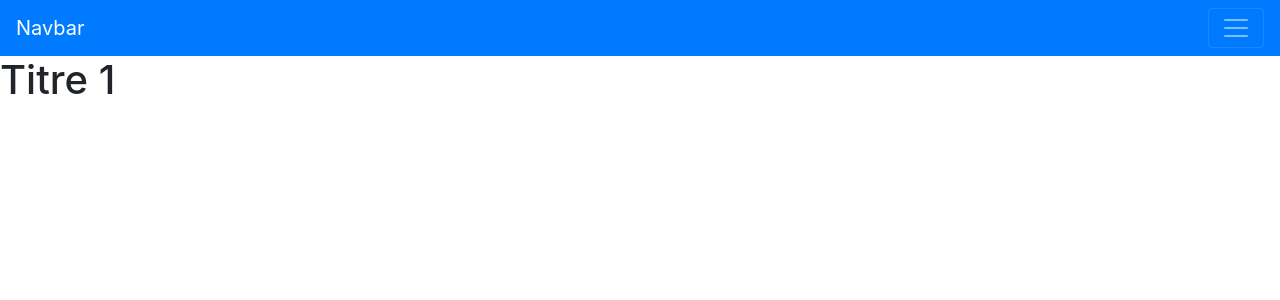
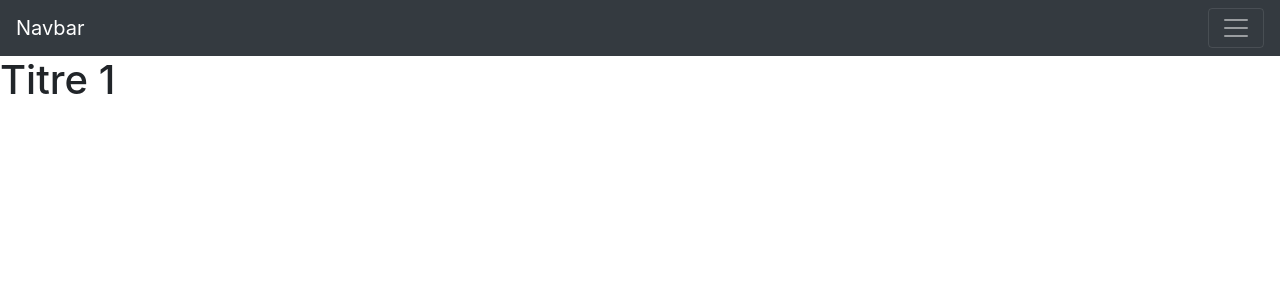
Before and after one commit to RLStrug/RapidPurpleTurtle, a PHP site: page / in a window 1280 px wide. Shown: the top 300 px of the page. Run offline with PHP 8.4, Linux system fonts and the light colour scheme.

Commit message:
boostrap

```diff
--- a/index.php
+++ b/index.php
@@ -11,7 +11,7 @@
 
   <body>
 
-<nav class="navbar navbar-dark bg-primary">
+<nav class="navbar navbar-dark bg-dark">
   <a class="navbar-brand" href="#">Navbar</a>
     <button class="navbar-toggler" type="button" data-toggle="collapse" data-target="#navbarSupportedContent" aria-controls="navbarSupportedContent" aria-expanded="false" aria-label="Toggle navigation">
       <span class="navbar-toggler-icon"></span>
```
